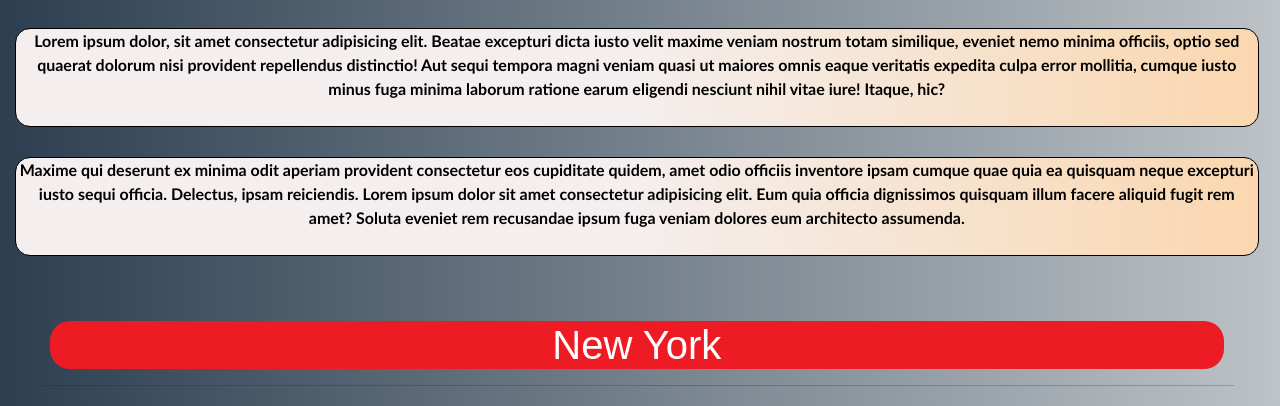
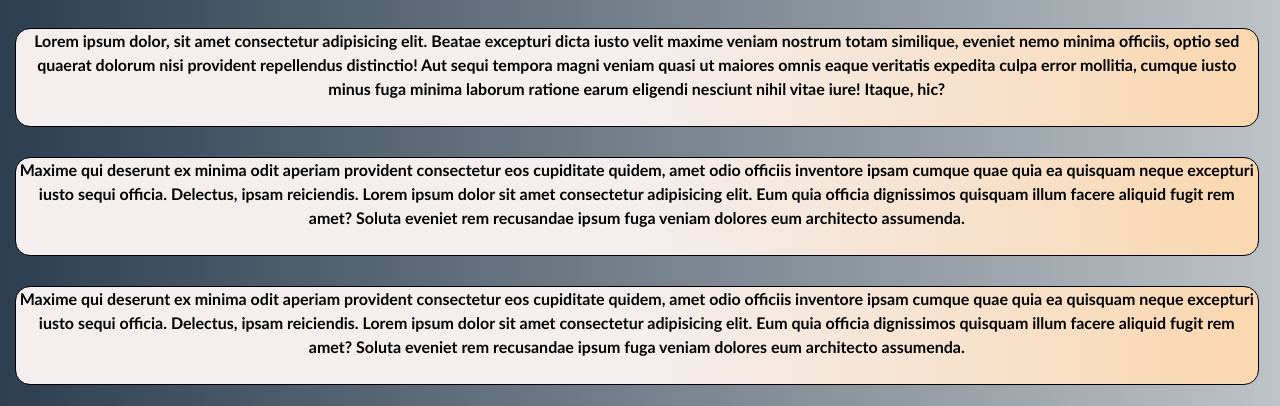
Before and after one commit to sbrissagf/ProyectoDesarrolloSupreme, a plain HTML site: page index.html in a window 1280 px wide. Shown: the part 333-739 px from the top of the page. Drawn offline with nearby package versions, Linux system fonts and the light colour scheme; a web font is replaced by a local one.

Commit message:
Commit Secundario Texto HTML

```diff
--- a/index.html
+++ b/index.html
@@ -85,6 +85,10 @@
                 <p class="text"> Maxime qui deserunt ex minima odit aperiam provident consectetur eos cupiditate quidem, amet odio officiis inventore ipsam cumque quae quia ea quisquam neque excepturi iusto sequi officia. Delectus, ipsam reiciendis. Lorem ipsum dolor
                     sit amet consectetur adipisicing elit. Eum quia officia dignissimos quisquam illum facere aliquid fugit rem amet? Soluta eveniet rem recusandae ipsum fuga veniam dolores eum architecto assumenda.</p>
             </div>
+            <div class="textDiv">
+                <p class="text"> Maxime qui deserunt ex minima odit aperiam provident consectetur eos cupiditate quidem, amet odio officiis inventore ipsam cumque quae quia ea quisquam neque excepturi iusto sequi officia. Delectus, ipsam reiciendis. Lorem ipsum dolor
+                    sit amet consectetur adipisicing elit. Eum quia officia dignissimos quisquam illum facere aliquid fugit rem amet? Soluta eveniet rem recusandae ipsum fuga veniam dolores eum architecto assumenda.</p>
+            </div>
         </section>
 
         <!-- IMÁGENES STORES -->
```
